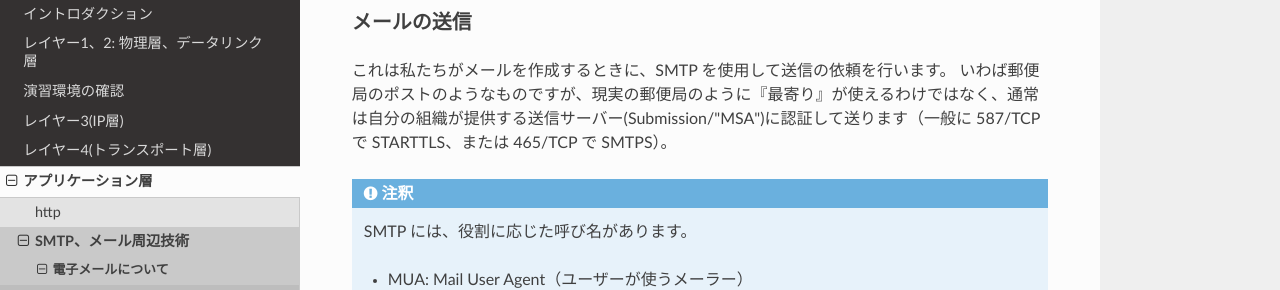
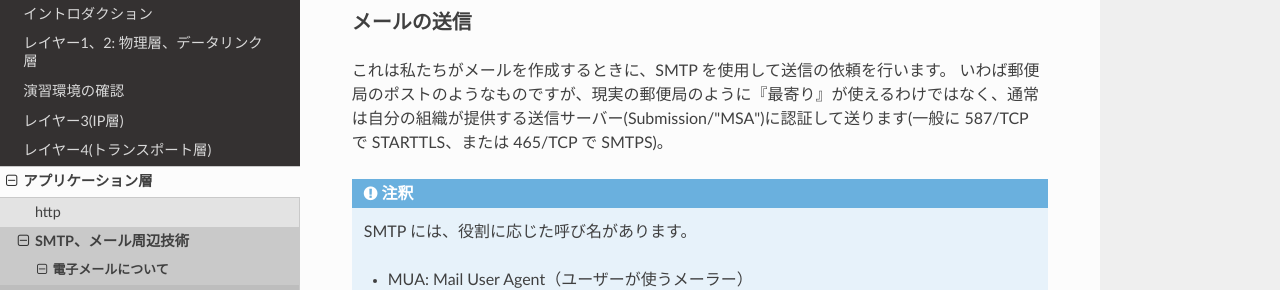
Before and after one commit to densuke/2025-network-doc, a Sphinx documentation site: the page built from source/app/smtp/smtp.md, in a window 1280 px wide and 900 px high, scrolled down 2097 px. Shown: the part 197-487 px from the top of the window. Built offline with Sphinx 7.4.7 and the Read the Docs theme 3.1.0, drawn with Linux system fonts in a browser that asks for light colours.

Commit message:
まだ全角かっこがあった(auto)
Co-authored-by: gemini-code-assist[bot] <176961590+gemini-code-assist[bot]@users.noreply.github.com>

````diff
--- a/source/app/smtp/smtp.md
+++ b/source/app/smtp/smtp.md
@@ -72,7 +72,7 @@ SMTP(Simple Mail Transfer Protocol)は、電子メールの送信に使用され
 ### メールの送信
 
 これは私たちがメールを作成するときに、SMTP を使用して送信の依頼を行います。
-いわば郵便局のポストのようなものですが、現実の郵便局のように『最寄り』が使えるわけではなく、通常は自分の組織が提供する送信サーバー(Submission/"MSA")に認証して送ります（一般に 587/TCP で STARTTLS、または 465/TCP で SMTPS）。
+いわば郵便局のポストのようなものですが、現実の郵便局のように『最寄り』が使えるわけではなく、通常は自分の組織が提供する送信サーバー(Submission/"MSA")に認証して送ります(一般に 587/TCP で STARTTLS、または 465/TCP で SMTPS)。
 
 ```{note}
 SMTP には、役割に応じた呼び名があります。
````
